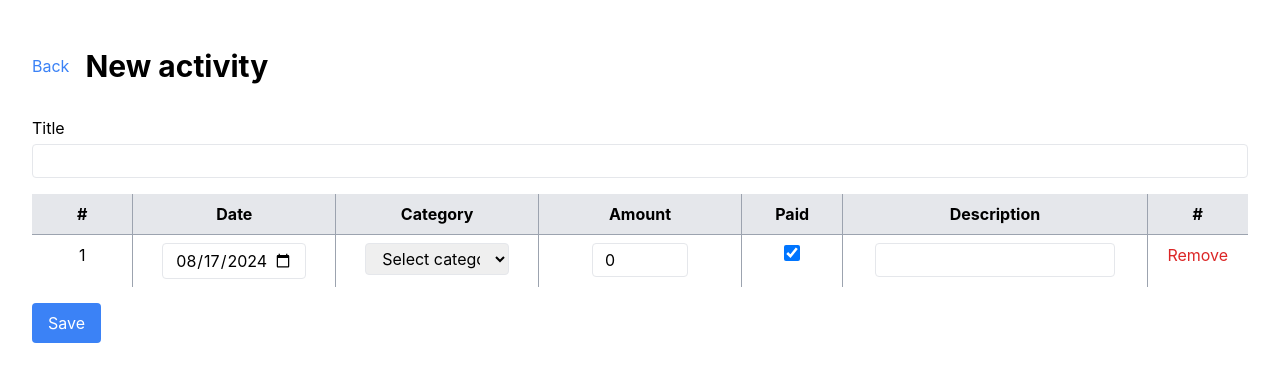
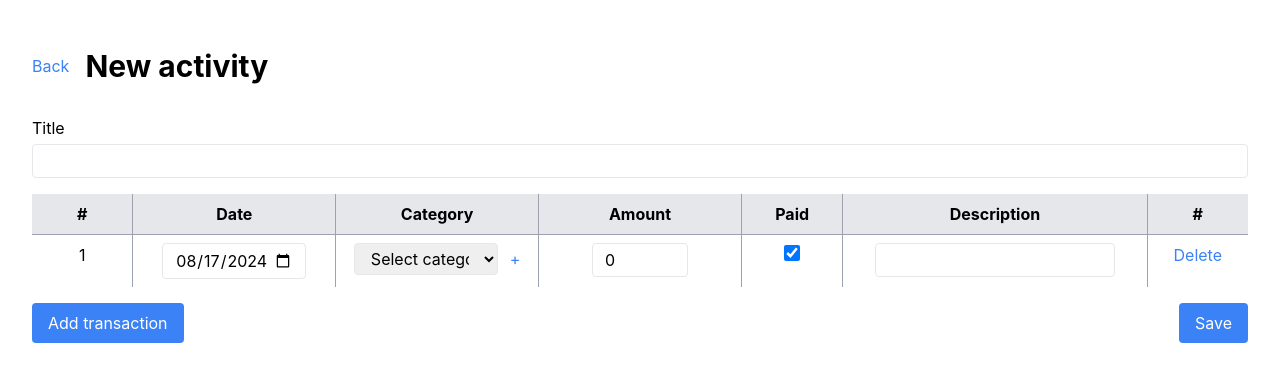
Before and after one commit to adilsonsds/money-flies, a React (Vite) app: page /#/activities/new in a window 1280 px wide. Shown: the top 382 px of the page. Built offline with nearby package versions, Linux system fonts and the light colour scheme.

Commit message:
Adding buttons

```diff
--- a/src/App.tsx
+++ b/src/App.tsx
@@ -4,6 +4,7 @@ import { faker } from '@faker-js/faker';
 import { createActivities, getTransactions, removeAllActivities } from './data/ActivitiesData';
 import { FinancialActivityCreate, Period, TransactionItemList } from './types/Activity';
 import { SummaryTable, SummaryTableCategory, SummaryTableHeader, SummaryTableTotal } from './components/SummaryTable';
+import { Link } from 'react-router-dom';
 
 function App() {
   const [periods, setPeriods] = useState<Period[]>([]);
@@ -98,7 +99,10 @@ function App() {
   return (
     <div>
       <h1 className="text-3xl font-bold py-4">Summary</h1>
-      <div className="overflow-x-auto">
+      <div className="flex justify-end">
+        <Link to="/activities/new" className="bg-blue-500 text-white px-4 p-2 rounded">New activity</Link>
+      </div>
+      <div className="overflow-x-auto mt-3">
         <SummaryTable>
           <SummaryTableHeader
             periods={periods}
--- a/src/components/TransactionsTable.tsx
+++ b/src/components/TransactionsTable.tsx
@@ -7,9 +7,10 @@ type TransactionsTableProps = {
     transactions: TransactionItemList[];
     onChange?: (index: number, key: string, value: string | number | boolean) => void;
     enableEdit: boolean;
+    onDelete?: (index: number) => void;
 }
 
-export const TransactionsTable = ({ transactions, onChange, enableEdit }: TransactionsTableProps) => {
+export const TransactionsTable = ({ transactions, onChange, enableEdit, onDelete }: TransactionsTableProps) => {
     const [categoriesOptions, setCategoriesOptions] = useState<Category[]>([]);
 
     useEffect(() => {
@@ -40,6 +41,7 @@ export const TransactionsTable = ({ transactions, onChange, enableEdit }: Transa
                         categoriesOptions={categoriesOptions}
                         enableEdit={enableEdit}
                         financialActivityId={transaction.financialActivityId}
+                        onDelete={onDelete}
                     />
                 ))}
             </div>
@@ -54,9 +56,12 @@ type TableRowProps = {
     categoriesOptions: Category[];
     enableEdit: boolean;
     financialActivityId?: string;
+    onDelete?: (index: number) => void;
 }
 
-export const TableRow = ({ index, transaction, onChange, categoriesOptions, enableEdit, financialActivityId }: TableRowProps) => {
+export const TableRow = ({ index, transaction, onChange, categoriesOptions, enableEdit, financialActivityId, onDelete }: TableRowProps) => {
+    const [isNewCategory, setIsNewCategory] = useState(false);
+
     if (!enableEdit) {
         return (
             <>
@@ -85,6 +90,27 @@ export const TableRow = ({ index, transaction, onChange, categoriesOptions, enab
                 />
             </div>
             <div className="col-span-2 p-2 bg-white text-center">
+                {
+                    isNewCategory ? (
+                        <>
+                            <input
+                                type="text"
+                                name={`transactions[${index}].category`}
+                                className="w-36 border rounded px-3 py-1"
+                                value={transaction.category}
+                                onChange={event => onChange?.(index, 'category', event.target.value)}
+                            />
+                            <button
+                                type="button"
+                                className="text-blue-500 hover:text-blue-800"
+                                onClick={() => setIsNewCategory(false)}
+                            >
+                                Cancel
+                            </button>
+                        </>
+                    )
+                        : (
+                            <>
                                 <select
                                     name={`transactions[${index}].category`}
                                     className="w-36 border rounded px-3 py-1"
@@ -96,6 +122,16 @@ export const TableRow = ({ index, transaction, onChange, categoriesOptions, enab
                                         <option key={option.value} value={option.value}>{option.label}</option>
                                     ))}
                                 </select>
+                                <button
+                                    type="button"
+                                    className="text-blue-500 hover:text-blue-800 ml-3"
+                                    onClick={() => setIsNewCategory(true)}
+                                >
+                                    +
+                                </button>
+                            </>
+                        )
+                }
             </div>
             <div className="col-span-2 p-2 bg-white text-center">
                 <input
@@ -125,7 +161,13 @@ export const TableRow = ({ index, transaction, onChange, categoriesOptions, enab
                 />
             </div>
             <div className="col-span-1 p-2 bg-white text-center">
-                <button className="text-red-600 hover:text-red-800">Remove</button>
+                <button
+                    type="button"
+                    className="text-blue-500 hover:text-blue-800"
+                    onClick={() => onDelete?.(index)}
+                >
+                    Delete
+                </button>
             </div>
         </>
     );
--- a/src/routes/ActivitiesEdit.tsx
+++ b/src/routes/ActivitiesEdit.tsx
@@ -50,6 +50,10 @@ export default function ActivitiesEdit() {
         }));
     }
 
+    function handleTransactionDelete(index: number) {
+        setTransactions(transactions.filter((_, i) => i !== index));
+    }
+
     function handleActivityLoad() {
         const activity = getActivity(id as string);
         if (!activity) return;
@@ -86,6 +90,7 @@ export default function ActivitiesEdit() {
                         }))}
                         onChange={handleTransactionChange}
                         enableEdit={true}
+                        onDelete={handleTransactionDelete}
                     />
                 </div>
                 <div>
--- a/src/routes/ActivitiesNew.tsx
+++ b/src/routes/ActivitiesNew.tsx
@@ -47,6 +47,35 @@ export default function ActivitiesNew() {
         }));
     }
 
+    function handleTransactionDelete(index: number) {
+        setTransactions(transactions.filter((_, i) => i !== index));
+    }
+
+    function handleAddTransaction() {
+        const lastTransaction = transactions[transactions.length - 1];
+        if (lastTransaction)
+            setTransactions([
+                ...transactions,
+                {
+                    date: lastTransaction.date,
+                    category: lastTransaction.category,
+                    amount: lastTransaction.amount,
+                    paid: lastTransaction.paid,
+                    description: lastTransaction.description
+                }
+            ]);
+        else
+            setTransactions([
+                {
+                    date: new Date().toISOString().split('T')[0],
+                    category: '',
+                    amount: 0,
+                    paid: true,
+                    description: ''
+                }
+            ]);
+    }
+
     function handleOnLoad() {
         setTransactions([
             {
@@ -88,9 +117,17 @@ export default function ActivitiesNew() {
                         }))}
                         onChange={handleTransactionChange}
                         enableEdit={true}
+                        onDelete={handleTransactionDelete}
                     />
                 </div>
-                <div>
+                <div className="flex justify-between">
+                    <button
+                        type="button"
+                        className="bg-blue-500 text-white px-4 py-2 rounded"
+                        onClick={handleAddTransaction}
+                    >
+                        Add transaction
+                    </button>
                     <button type="submit" className="bg-blue-500 text-white px-4 py-2 rounded">Save</button>
                 </div>
             </form >
```
Lines whose indentation alone changed are shown as unchanged.
